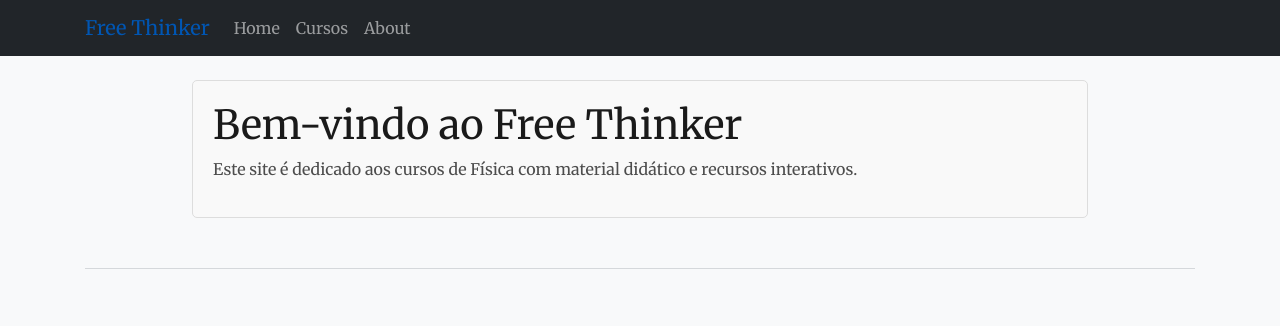
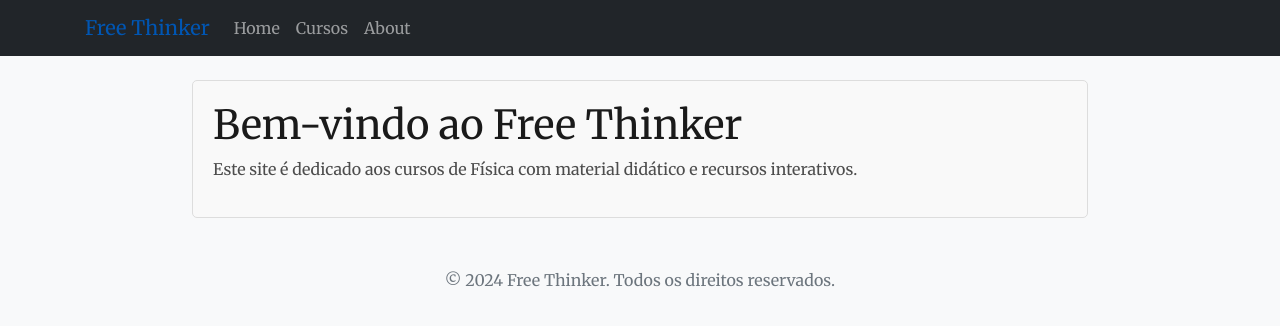
Before and after one commit to nzinga-nuru/free-think, a Jekyll site: the page built from index.md, in a window 1280 px wide. Shown: the top 326 px of the page. Built offline with Jekyll 4.4.1, drawn with Linux system fonts in a browser that asks for light colours; nearby versions of some CDN libraries.

Commit message:
Ajustes de detalhes como created footer

```diff
--- a/_layouts/default.html
+++ b/_layouts/default.html
@@ -82,12 +82,13 @@
             </div>
         </div>
 <!--Acrescenta o conteúdo do footer -->
-        <footer class="bg-light text-center text-lg-start mt-4">
-            <hr>
-            <div class="container">
-                <!-- Footer content -->
-            </div>
-        </footer>
+
+
+<footer class="bg-light text-center text-lg-start mt-4">
+    <div class="text-center p-3">
+        © 2024 Free Thinker. Todos os direitos reservados.
+    </div>
+</footer>
 
     <script src="https://cdn.jsdelivr.net/npm/bootstrap@5.2.3/dist/js/bootstrap.bundle.min.js" integrity="sha384-kenU1KFdBIe4zVF0s0G1M5b4hcpxyD9F7jL+jjXkk+Q2h455rYXK/7HAuoJl+0I4" crossorigin="anonymous"></script>
 </body>
```
Also changed, not shown: 11 other files.
